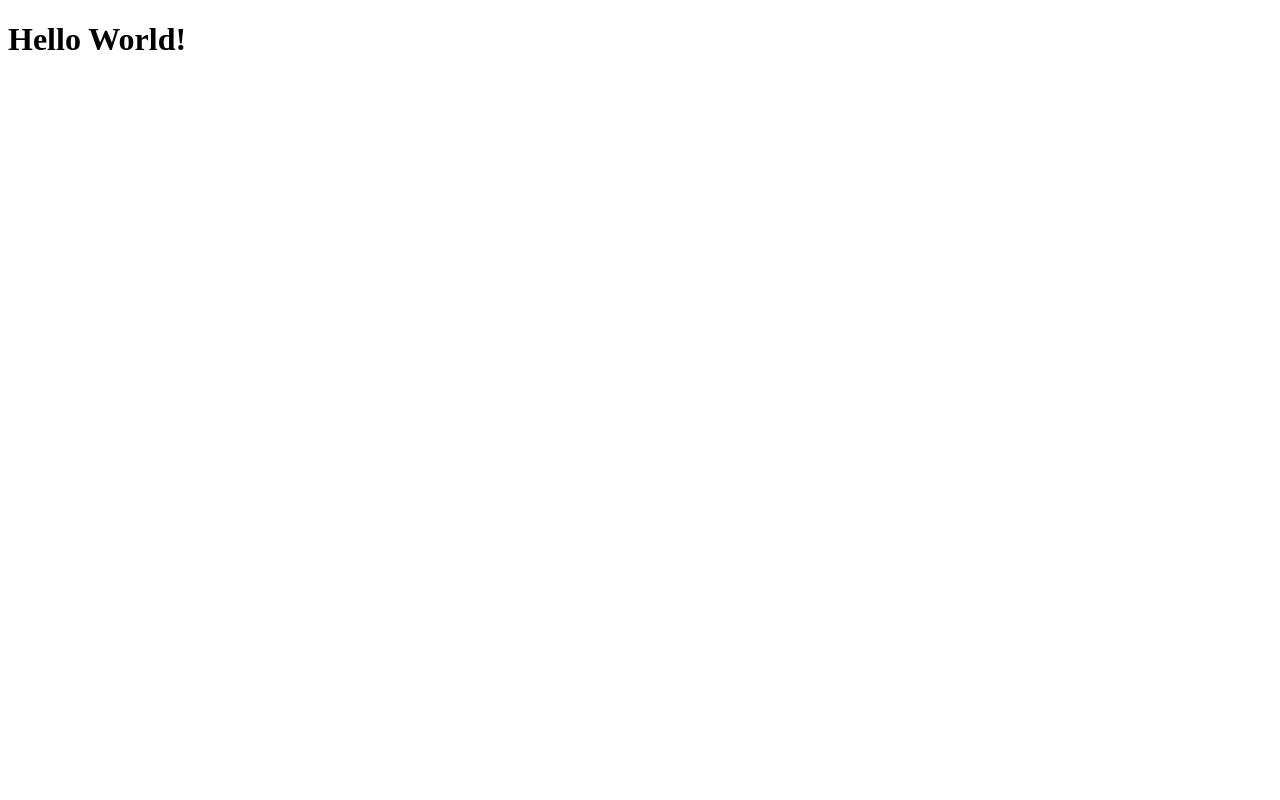
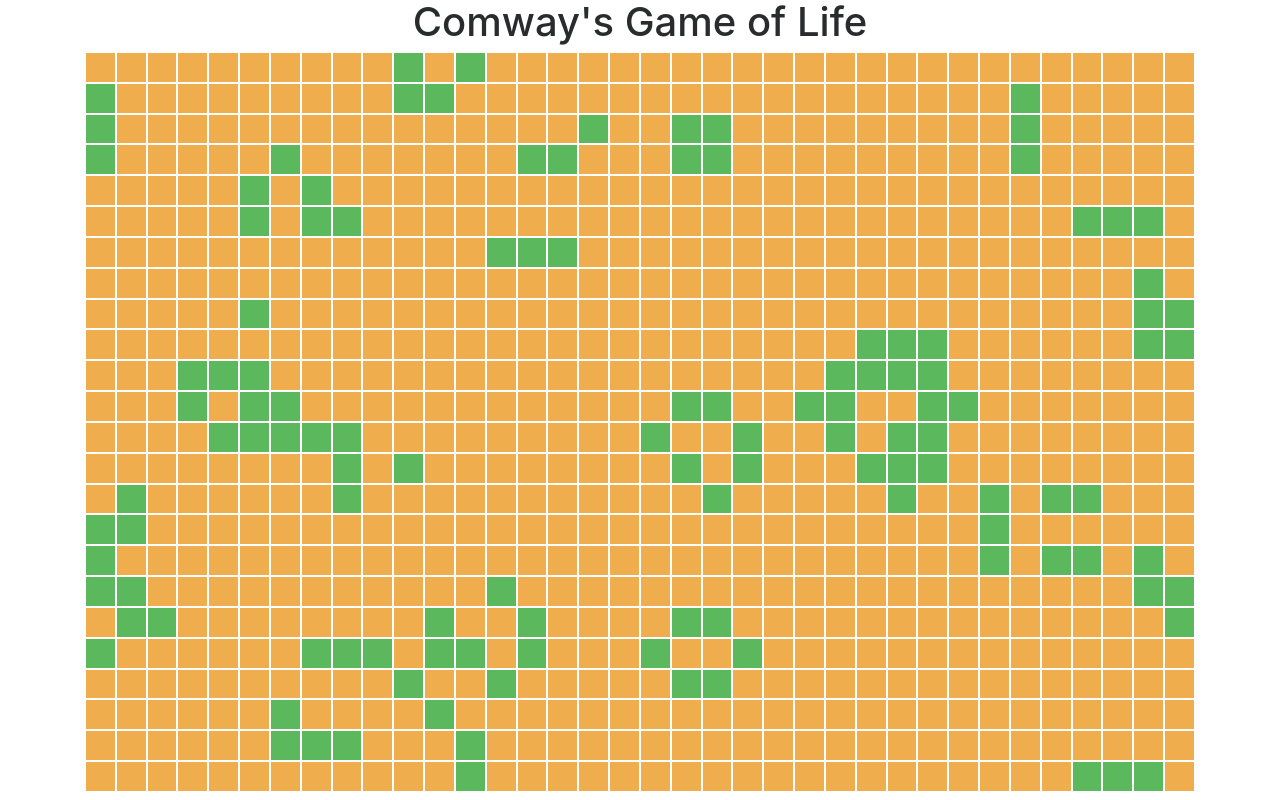
Before and after one commit to relwiwa/fcc-life, a React app: page / in a window 1280 px wide. Built offline with nearby package versions, Linux system fonts and the light colour scheme.

Commit message:
Setup LifeBoard and child components plus functionality to generate generations

```diff
--- a/index.html
+++ b/index.html
@@ -4,8 +4,9 @@
   <meta charset="utf-8">
   <meta name="viewport" content="width=device-width, initial-scale=1">
   <title>React without Redux</title>
+  <link rel="stylesheet" href="https://maxcdn.bootstrapcdn.com/bootstrap/4.0.0-alpha.6/css/bootstrap.min.css" integrity="sha384-rwoIResjU2yc3z8GV/NPeZWAv56rSmLldC3R/AZzGRnGxQQKnKkoFVhFQhNUwEyJ" crossorigin="anonymous">
 </head>
 <body>
-  <div id='root'></div>
+  <div id='root' class="container"></div>
 </body>
 </html>
--- a/src/components/app.js
+++ /dev/null
@@ -1,9 +0,0 @@
-import React from 'react';
-
-const App = (props) => {
-  return (
-    <h1>Hello World!</h1>
-  );
-};
-
-export default App;
--- /dev/null
+++ b/src/components/life-board.js
@@ -0,0 +1,26 @@
+import React from 'react';
+
+import LifeRow from './life-row';
+
+const LifeBoard = (props) => {
+  const { board } = props;
+
+  const renderRow = (row, index) => {
+    return (
+      <LifeRow
+        id={'row-' + index}
+        key={'row-' + index}
+        row={index}
+        lifeData={row}
+      />
+    );
+  }
+
+  return (
+    <div className="life-board">
+      {board.map((row, index) => renderRow(row, index))}
+    </div>
+  );
+}
+
+export default LifeBoard;
--- /dev/null
+++ b/src/components/life-cell.js
@@ -0,0 +1,16 @@
+import React from 'react';
+import Styles from '../../styles/style.scss';
+
+const LifeCell = (props) => {
+  const { cellId, status } = props;
+
+  return (
+    <div className="col">
+      <div
+        className={'life-cell ' + (status === 1 ? 'bg-success' : 'bg-warning')}
+      ></div>
+    </div>
+  );
+}
+
+export default LifeCell;
--- /dev/null
+++ b/src/components/life-game.js
@@ -0,0 +1,123 @@
+import React, { Component } from 'react';
+
+import LifeBoard from './life-board';
+
+class LifeGame extends Component {
+  constructor(props) {
+    super(props);
+    this.state = {
+      board: null,
+      cols: null,
+      rows: null,
+      generation: null,
+    };
+  }
+
+  componentWillMount() {
+    this.generateBoard(24, 36);
+    this.updateBoardInterval = setInterval(this.getNextGeneration.bind(this), 400);
+  }
+
+  componentDidMount() {
+    this.getNextGeneration();
+  }
+
+  componentWillUnmount() {
+    clearInterval(this.updateBoardInterval);
+  }
+
+  generateBoard(x, y) {
+    const isLandscape = (window.innerHeight > window.innerWidth);
+    const cols = (isLandscape ? x : y);
+    const rows = (isLandscape ? y : x);
+    let board = new Array();
+    for (let i = 0; i < rows; i++) {
+      let row = new Array();
+      for (let j = 0; j < cols; j++) {
+        row[j] = Math.random() > 0.4 ? 1 : 0;
+      }
+      board.push(row);
+    }
+    // cols, rows could be calculated by board stored in two-dimensial array:
+    // row: length of outer array
+    // col: length of inner array
+    this.setState({
+      board: board,
+      cols: cols,
+      rows: rows,
+      generation: 0
+    });
+  }
+
+  getNextGeneration() {
+    const { cols, rows } = this.state;
+    let currentBoard = this.state.board;
+    let nextBoard = new Array();
+
+    for (let currRow = 0; currRow < rows; currRow++) {
+      nextBoard[currRow] = new Array();
+      // handle limitations of board:
+      // - currRow === 0 means this is first row, so prevRow is last row of board
+      // - currRow === rows - 1 means this is last row, so nextRow is first row of board
+      const prevRow = (currRow === 0) ? rows - 1 : currRow - 1;
+      const nextRow = (currRow === rows - 1) ? 0 : currRow + 1;
+
+      for (let currCol = 0; currCol < cols; currCol++) {
+        // handle limitations of board as with rows
+        const prevCol = (currCol === 0) ? cols - 1 : currCol - 1;
+        const nextCol = (currCol === cols - 1) ? 0 : currCol + 1;
+
+        const sum = currentBoard[prevRow][prevCol]
+          + currentBoard[prevRow][currCol]
+          + currentBoard[prevRow][nextCol]
+          + currentBoard[currRow][prevCol]
+          + currentBoard[currRow][currCol]
+          + currentBoard[currRow][nextCol]
+          + currentBoard[nextRow][prevCol]
+          + currentBoard[nextRow][currCol]
+          + currentBoard[nextRow][nextCol];
+
+        // Determination of value of central field:
+        // "To avoid decisions and branches in the counting loop, the rules can be
+        //  rearranged from an egocentric approach of the inner field regarding its
+        //  neighbours to a scientific observer's viewpoint: if the sum of all nine
+        //  fields is 3, the inner field state for the next generation will be life
+        //  (no matter of its previous contents); if the all-field sum is 4, the inner
+        //  field retains its current state and every other sum sets the inner field
+        //  to death."
+        // from Wikipedia: https://en.wikipedia.org/wiki/Conway's_Game_of_Life#Algorithms
+        if (sum === 3) {
+          nextBoard[currRow][currCol] = 1;
+        }
+        else if (sum === 4) {
+          nextBoard[currRow][currCol] = currentBoard[currRow][currCol];
+        }
+        else {
+          nextBoard[currRow][currCol] = 0;
+        }
+      }
+    }
+
+    this.setState({
+      board: nextBoard,
+      generation: this.state.generation + 1
+    })
+  }
+
+
+  render() {
+    const { board, generation } = this.state;
+
+    return (
+      <div className="life-game">
+        <h1 className="text-center">Comway's Game of Life</h1>
+        <LifeBoard
+          board={board}
+        />
+      </div>
+    );
+  }
+
+};
+
+export default LifeGame;
--- /dev/null
+++ b/src/components/life-row.js
@@ -0,0 +1,48 @@
+import React from 'react';
+
+import LifeCell from './life-cell';
+
+const LifeRow = (props) => {
+  const { lifeData, row } = props;
+
+  const renderLifeRows = () => {
+    const cols = lifeData.length / 6;
+    let result = [];
+    for (let col = 0; col < cols; col++) {
+      const cellIndex = col * 6;
+      result.push(
+        <div
+          key={'row-' + row + '-col-' + col}
+          className="col"
+        >
+          <div className="row no-gutters">
+            {renderLifeCells(cellIndex)}
+          </div>
+        </div>
+      );
+    }
+    return result;
+  }
+
+  const renderLifeCells = (cellIndex)  => {
+    let results = [];
+    for (let cell = cellIndex; cell < cellIndex + 6; cell++) {
+      results.push(
+        <LifeCell
+          key={row + '-' + cell}
+          cellId={row + '-' + cell}
+          status={lifeData[cell]}
+        />
+      );
+    }
+    return results;
+  }
+
+  return (
+    <div className="life-row row no-gutters">
+      {renderLifeRows()}
+    </div>
+  );
+}
+
+export default LifeRow;
--- a/src/index.js
+++ b/src/index.js
@@ -1,9 +1,9 @@
 import React from 'react';
 import { render } from 'react-dom';
-import App from './components/app';
+import LifeGame from './components/life-game';
 import styles from '../styles/style.scss';
 
 render(
-  <App />,
+  <LifeGame />,
   document.getElementById('root')
 );
--- a/styles/style.scss
+++ b/styles/style.scss
@@ -0,0 +1,9 @@
+.col .col {
+  background:#ddd;
+  border:1px solid white;
+}
+
+.life-cell {
+  padding-bottom:100%;
+  width:100%;
+}
```
